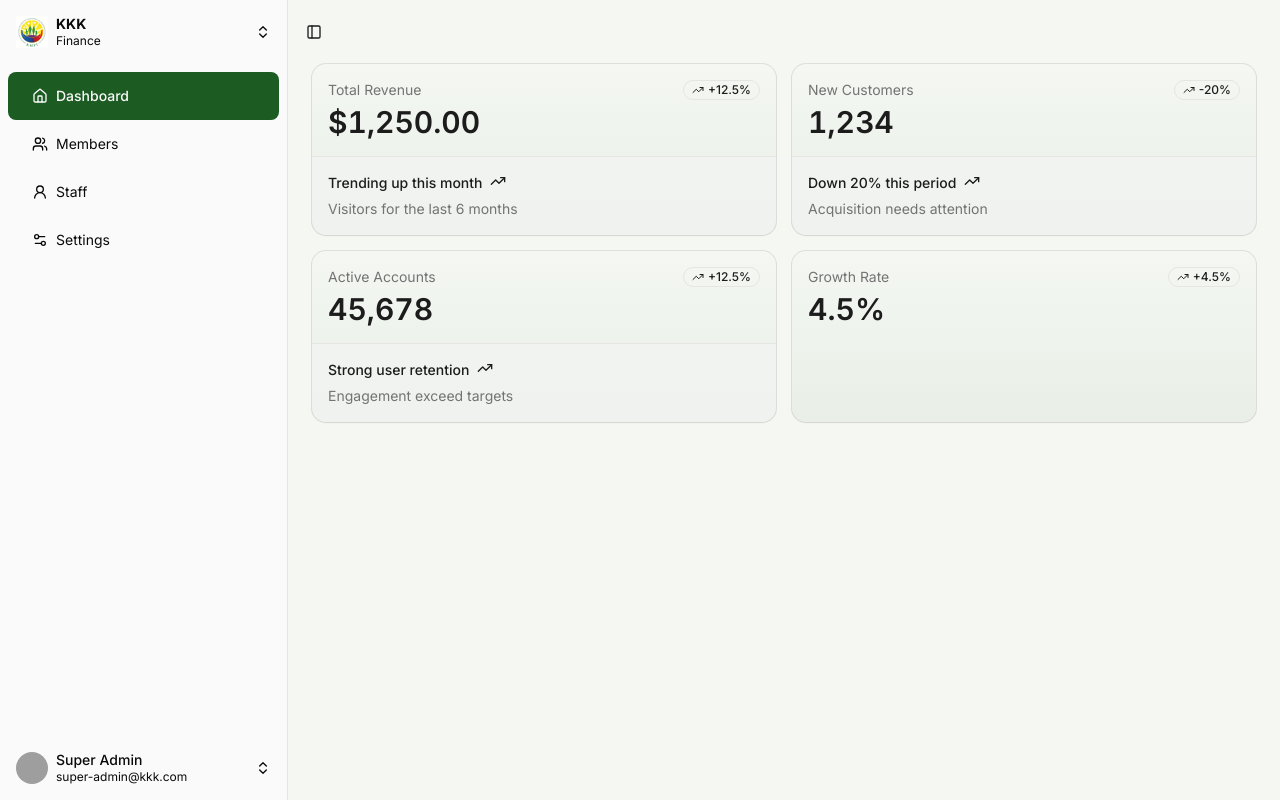
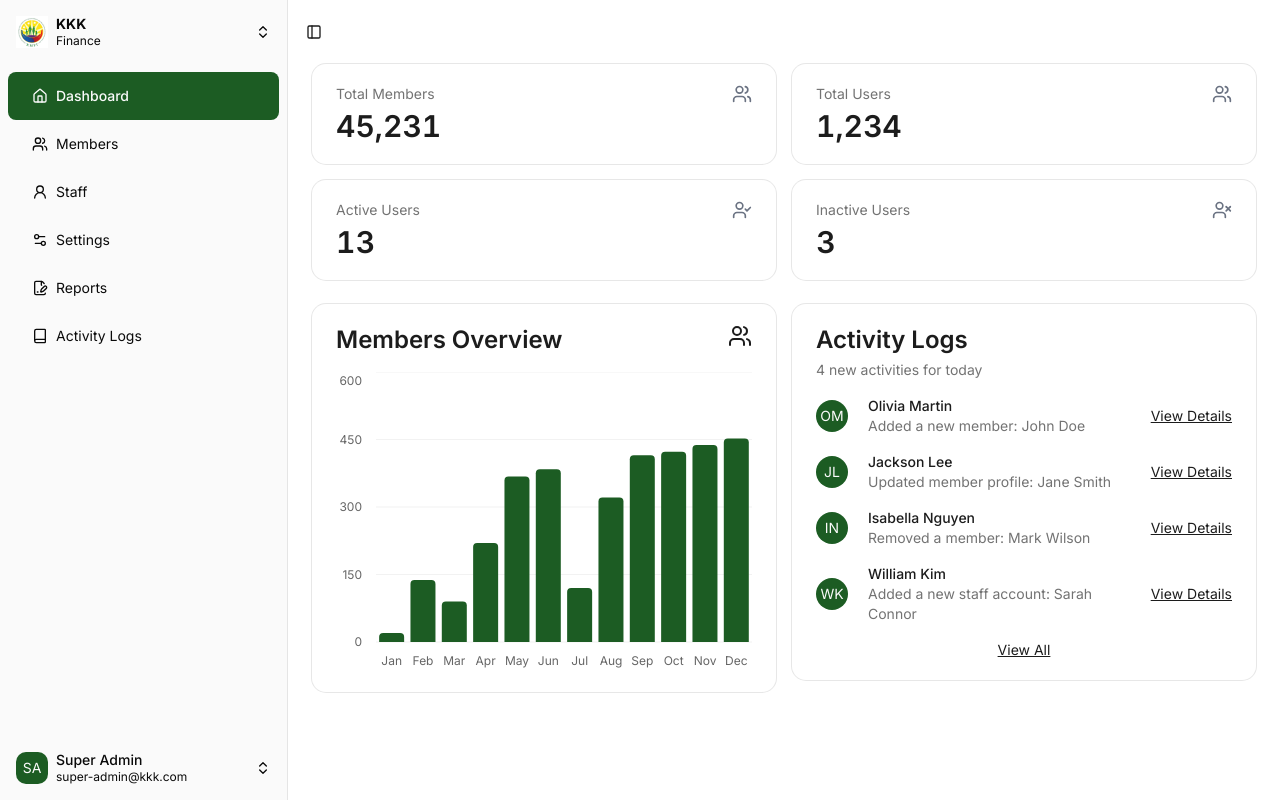
Before and after one commit to Melonz-IT-Solutions/KKK, a Next.js app: page /dashboard in a window 1280 px wide. Built offline with nearby package versions, Linux system fonts and the light colour scheme; grey boxes are pictures that could not be loaded.

Commit message:
feat: Added dashboard widgets, reports page, activity logs page.

```diff
--- /dev/null
+++ b/app/activity-logs/layout.tsx
@@ -0,0 +1,16 @@
+import { AppSidebar } from '@/components/layout/sidebar/app-sidebar'
+import SidebarHeader from '@/components/layout/sidebar/header'
+import { Separator } from '@/components/ui/separator'
+import { SidebarInset, SidebarProvider } from '@/components/ui/sidebar'
+
+export default function ActivityLogsLayout({ children }: { children: React.ReactNode }) {
+  return (
+    <SidebarProvider>
+      <AppSidebar />
+      <SidebarInset>
+        <SidebarHeader />
+        {children}
+      </SidebarInset>
+    </SidebarProvider>
+  )
+}
--- /dev/null
+++ b/app/activity-logs/page.tsx
@@ -0,0 +1,7 @@
+export default function ActivityLogsPage() {
+  return (
+    <div className="flex flex-1 flex-col gap-4 p-4 pt-0">
+      <div className="bg-muted/50 min-h-screen flex-1 rounded-xl md:min-h-min" />
+    </div>
+  )
+}
--- a/app/dashboard/page.tsx
+++ b/app/dashboard/page.tsx
@@ -1,4 +1,6 @@
+import DashboardActivityLogs from '@/components/cards/dashboard-activity-logs'
 import DashboardCard from '@/components/cards/dashboard-card'
+import DashboardChart from '@/components/cards/dashboard-chart'
 
 export default function DashboardPage() {
   return (
@@ -6,6 +8,10 @@ export default function DashboardPage() {
       <div className="@container/main flex flex-1 flex-col gap-2">
         <div className="flex flex-col gap-4 py-4 md:gap-6 md:py-0">
           <DashboardCard />
+          <div className="grid grid-cols-1 gap-4 px-4 md:grid-cols-2 md:gap-0">
+            <DashboardChart />
+            <DashboardActivityLogs />
+          </div>
         </div>
       </div>
     </div>
--- /dev/null
+++ b/app/reports/layout.tsx
@@ -0,0 +1,16 @@
+import { AppSidebar } from '@/components/layout/sidebar/app-sidebar'
+import SidebarHeader from '@/components/layout/sidebar/header'
+import { Separator } from '@/components/ui/separator'
+import { SidebarInset, SidebarProvider } from '@/components/ui/sidebar'
+
+export default function ReportsLayout({ children }: { children: React.ReactNode }) {
+  return (
+    <SidebarProvider>
+      <AppSidebar />
+      <SidebarInset>
+        <SidebarHeader />
+        {children}
+      </SidebarInset>
+    </SidebarProvider>
+  )
+}
--- /dev/null
+++ b/app/reports/page.tsx
@@ -0,0 +1,7 @@
+export default function ReportsPage() {
+  return (
+    <div className="flex flex-1 flex-col gap-4 p-4 pt-0">
+      <div className="bg-muted/50 min-h-screen flex-1 rounded-xl md:min-h-min" />
+    </div>
+  )
+}
--- /dev/null
+++ b/components/cards/dashboard-activity-logs.tsx
@@ -0,0 +1,66 @@
+import { Avatar, AvatarFallback } from '@/components/ui/avatar'
+import { Card, CardContent, CardDescription, CardHeader, CardTitle } from '@/components/ui/card'
+import Link from 'next/link'
+
+const activities = [
+  {
+    initials: 'OM',
+    name: 'Olivia Martin',
+    description: 'Added a new member: John Doe',
+  },
+  {
+    initials: 'JL',
+    name: 'Jackson Lee',
+    description: 'Updated member profile: Jane Smith',
+  },
+  {
+    initials: 'IN',
+    name: 'Isabella Nguyen',
+    description: 'Removed a member: Mark Wilson',
+  },
+  {
+    initials: 'WK',
+    name: 'William Kim',
+    description: 'Added a new staff account: Sarah Connor',
+  },
+]
+
+export default function DashboardActivityLogs() {
+  return (
+    <div className="px-4 lg:px-2">
+      <Card className="@container/card bg-white px-2 py-5">
+        <CardHeader>
+          <CardTitle className="flex justify-between text-2xl font-semibold @[250px]/card:text-2xl">
+            Activity Logs
+          </CardTitle>
+          <CardDescription>4 new activities for today</CardDescription>
+        </CardHeader>
+        <CardContent>
+          <div className="flex flex-col gap-4">
+            {activities.map(activity => (
+              <div key={activity.name} className="flex items-center justify-between gap-4">
+                <div className="flex items-center">
+                  <Avatar>
+                    <AvatarFallback>{activity.initials}</AvatarFallback>
+                  </Avatar>
+                  <div className="ml-5">
+                    <p className="text-sm font-medium">{activity.name}</p>
+                    <p className="text-muted-foreground text-sm">{activity.description}</p>
+                  </div>
+                </div>
+                <Link href="/activity-logs" className="shrink-0 text-sm underline">
+                  View Details
+                </Link>
+              </div>
+            ))}
+          </div>
+          <div className="mt-4 text-center">
+            <Link href="/activity-logs" className="text-sm underline">
+              View All
+            </Link>
+          </div>
+        </CardContent>
+      </Card>
+    </div>
+  )
+}
--- a/components/cards/dashboard-card.tsx
+++ b/components/cards/dashboard-card.tsx
@@ -7,68 +7,57 @@ import {
   CardHeader,
   CardTitle,
 } from '@/components/ui/card'
-import { TrendingUp } from 'lucide-react'
+import { TrendingUp, Users, UserCheck, UserX } from 'lucide-react'
+import Link from 'next/link'
 
 const reports = [
   {
-    label: 'Total Revenue',
-    value: '$1,250.00',
-    trend: '+12.5%',
-    footerTitle: 'Trending up this month',
-    footerSub: 'Visitors for the last 6 months',
+    label: 'Total Members',
+    countValue: '45,231',
+    icon: Users,
+    linkUrl: '/members',
   },
   {
-    label: 'New Customers',
-    value: '1,234',
-    trend: '-20%',
-    footerTitle: 'Down 20% this period',
-    footerSub: 'Acquisition needs attention',
+    label: 'Total Users',
+    countValue: '1,234',
+    icon: Users,
+    linkUrl: '/staff',
   },
   {
-    label: 'Active Accounts',
-    value: '45,678',
-    trend: '+12.5%',
-    footerTitle: 'Strong user retention',
-    footerSub: 'Engagement exceed targets',
+    label: 'Active Users',
+    countValue: '13',
+    icon: UserCheck,
+    linkUrl: '/staff?status=active',
   },
   {
-    label: 'Growth Rate',
-    value: '4.5%',
-    trend: '+4.5%',
-    footerTitle: null,
-    footerSub: null,
+    label: 'Inactive Users',
+    countValue: '3',
+    icon: UserX,
+    linkUrl: '/staff?status=inactive',
   },
 ]
 
 export default function DashboardCard() {
   return (
-    <div className="*:data-[slot=card]:from-primary/5 *:data-[slot=card]:to-card dark:*:data-[slot=card]:bg-card grid grid-cols-1 gap-4 px-4 *:data-[slot=card]:bg-linear-to-t *:data-[slot=card]:shadow-xs lg:px-6 @xl/main:grid-cols-2 @5xl/main:grid-cols-4">
-      {reports.map(report => (
-        <Card key={report.label} className="@container/card">
-          <CardHeader>
-            <CardDescription>{report.label}</CardDescription>
-            <CardTitle className="text-2xl font-semibold tabular-nums @[250px]/card:text-3xl">
-              {report.value}
-            </CardTitle>
-            <CardAction>
-              <Badge variant="outline">
-                <TrendingUp className="size-4" />
-                {report.trend}
-              </Badge>
-            </CardAction>
-          </CardHeader>
-          {(report.footerTitle || report.footerSub) && (
-            <CardFooter className="flex-col items-start gap-1.5 text-sm">
-              {report.footerTitle && (
-                <div className="line-clamp-1 flex gap-2 font-medium">
-                  {report.footerTitle} <TrendingUp className="size-4" />
+    <div className="grid grid-cols-1 gap-4 px-4 *:data-[slot=card]:bg-linear-to-t *:data-[slot=card]:shadow-xs lg:px-6 @xl/main:grid-cols-2 @5xl/main:grid-cols-4">
+      {reports.map(report => {
+        const Icon = report.icon
+        return (
+          <Link key={report.label} href={report.linkUrl}>
+            <Card className="@container/card bg-white px-2 py-5">
+              <CardHeader>
+                <div className="flex justify-between">
+                  <CardDescription className="text-md">{report.label}</CardDescription>
+                  <Icon className="size-5 text-gray-500" />
                 </div>
-              )}
-              {report.footerSub && <div className="text-muted-foreground">{report.footerSub}</div>}
-            </CardFooter>
-          )}
-        </Card>
-      ))}
+                <CardTitle className="text-2xl font-semibold tabular-nums @[250px]/card:text-3xl">
+                  {report.countValue}
+                </CardTitle>
+              </CardHeader>
+            </Card>
+          </Link>
+        )
+      })}
     </div>
   )
 }
--- /dev/null
+++ b/components/cards/dashboard-chart.tsx
@@ -0,0 +1,61 @@
+'use client'
+
+import { Bar, BarChart, CartesianGrid, XAxis, YAxis } from 'recharts'
+
+import { Card, CardContent, CardDescription, CardHeader, CardTitle } from '@/components/ui/card'
+import {
+  ChartConfig,
+  ChartContainer,
+  ChartTooltip,
+  ChartTooltipContent,
+} from '@/components/ui/chart'
+import { Users } from 'lucide-react'
+
+const chartData = [
+  { month: 'Jan', members: 20 },
+  { month: 'Feb', members: 138 },
+  { month: 'Mar', members: 90 },
+  { month: 'Apr', members: 220 },
+  { month: 'May', members: 368 },
+  { month: 'Jun', members: 384 },
+  { month: 'Jul', members: 120 },
+  { month: 'Aug', members: 321 },
+  { month: 'Sep', members: 415 },
+  { month: 'Oct', members: 423 },
+  { month: 'Nov', members: 438 },
+  { month: 'Dec', members: 452 },
+]
+
+const chartConfig = {
+  members: {
+    label: 'Members',
+    color: 'var(--primary)',
+  },
+} satisfies ChartConfig
+
+export default function DashboardChart() {
+  return (
+    <div className="px-4 lg:px-2">
+      <Card className="@container/card bg-white px-2 py-5">
+        <CardHeader>
+          <CardTitle className="flex justify-between text-2xl font-semibold @[250px]/card:text-2xl">
+            Members Overview
+            <Users />
+          </CardTitle>
+          {/* <CardDescription>January - December</CardDescription> */}
+        </CardHeader>
+        <CardContent>
+          <ChartContainer config={chartConfig} className="aspect-auto h-75 w-full">
+            <BarChart data={chartData} margin={{ left: 0, right: 0 }}>
+              <CartesianGrid vertical={false} />
+              <XAxis dataKey="month" tickLine={false} axisLine={false} tickMargin={8} />
+              <YAxis tickLine={false} axisLine={false} tickMargin={8} width={40} />
+              <ChartTooltip cursor={false} content={<ChartTooltipContent hideLabel={false} />} />
+              <Bar dataKey="members" fill="var(--color-members)" radius={[4, 4, 0, 0]} />
+            </BarChart>
+          </ChartContainer>
+        </CardContent>
+      </Card>
+    </div>
+  )
+}
--- a/components/ui/sidebar.tsx
+++ b/components/ui/sidebar.tsx
@@ -295,7 +295,7 @@ function SidebarInset({ className, ...props }: React.ComponentProps<'main'>) {
     <main
       data-slot="sidebar-inset"
       className={cn(
-        'bg-background relative flex w-full flex-1 flex-col md:peer-data-[variant=inset]:m-2 md:peer-data-[variant=inset]:ml-0 md:peer-data-[variant=inset]:rounded-xl md:peer-data-[variant=inset]:shadow-sm md:peer-data-[variant=inset]:peer-data-[state=collapsed]:ml-2',
+        'bg-white relative flex w-full flex-1 flex-col md:peer-data-[variant=inset]:m-2 md:peer-data-[variant=inset]:ml-0 md:peer-data-[variant=inset]:rounded-xl md:peer-data-[variant=inset]:shadow-sm md:peer-data-[variant=inset]:peer-data-[state=collapsed]:ml-2',
         className
       )}
       {...props}
--- a/constants/departments.ts
+++ b/constants/departments.ts
@@ -5,9 +5,9 @@ export const DEPARTMENTS = [
     description: 'Financial planning and accounting',
   },
   {
-    id: 'engineering',
-    name: 'Engineering',
-    description: 'Engineering Department',
+    id: 'mis',
+    name: 'MIS',
+    description: 'MIS Department',
   },
 ]
 
--- a/constants/navigation-items.tsx
+++ b/constants/navigation-items.tsx
@@ -1,4 +1,4 @@
-import { Home, Users, Settings2Icon, User2Icon } from 'lucide-react'
+import { Home, Users, Settings2Icon, User2Icon, FilePenLine, Book } from 'lucide-react'
 
 export const NavigationItems = [
   {
@@ -20,6 +20,15 @@ export const NavigationItems = [
     title: 'Settings',
     url: '/settings',
     icon: <Settings2Icon />,
-    items: [],
+  },
+  {
+    title: 'Reports',
+    url: '/reports',
+    icon: <FilePenLine />,
+  },
+  {
+    title: 'Activity Logs',
+    url: '/activity-logs',
+    icon: <Book />,
   },
 ]
```
